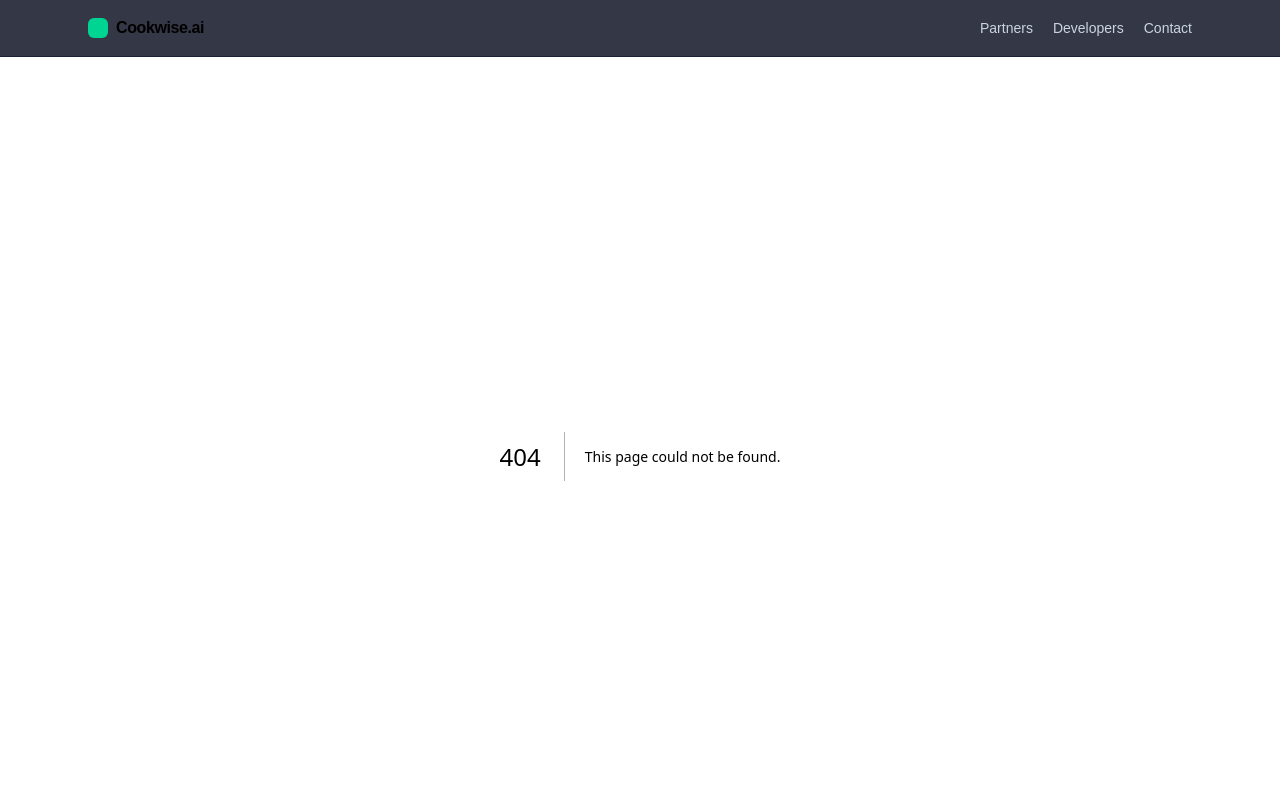
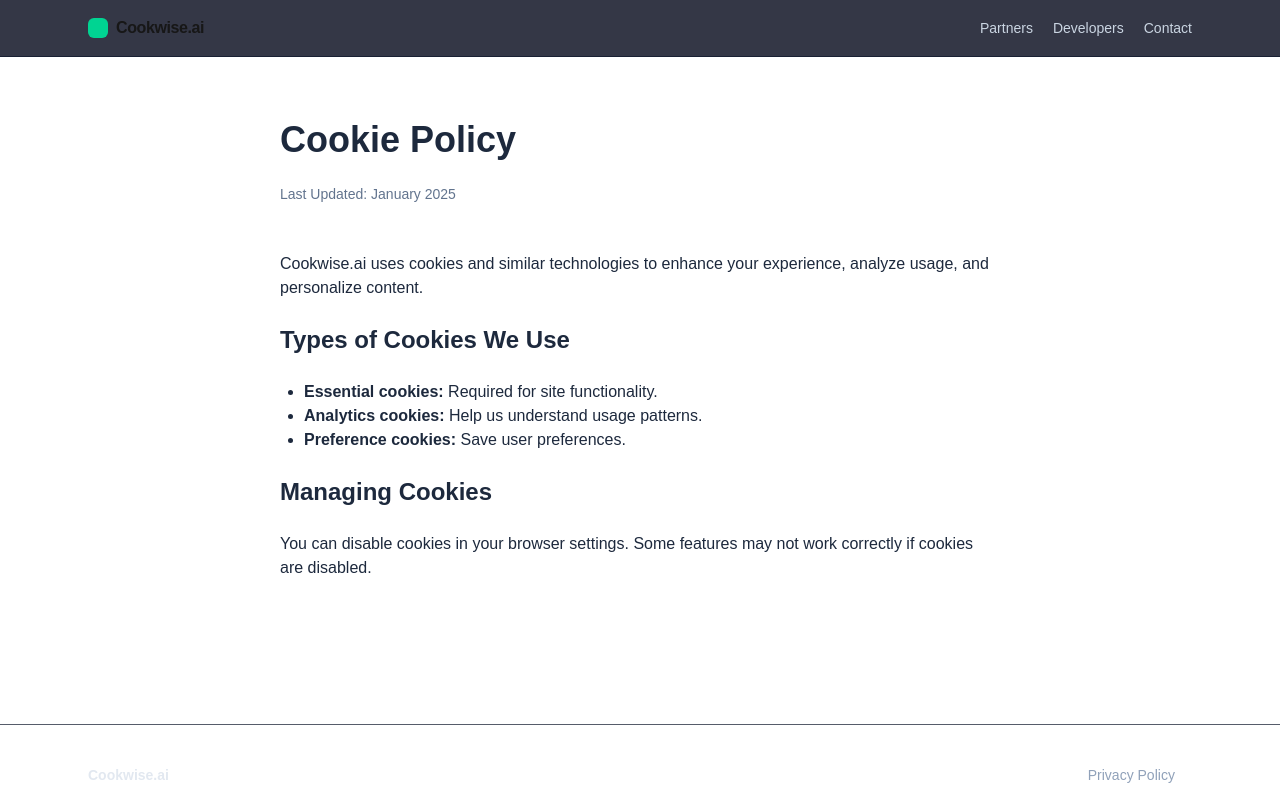
Before and after one commit to robsalter-lab/nextjs-cookwisemkt, a Next.js app: page /cookies in a window 1280 px wide. Before the commit this address had no page. Shown: the top 791 px of the page. Built offline with nearby package versions, Linux system fonts and the light colour scheme.

Commit message:
Create page.tsx

```diff
--- /dev/null
+++ b/app/cookies/page.tsx
@@ -0,0 +1,26 @@
+export default function CookiePolicy() {
+  return (
+    <div className="max-w-3xl mx-auto px-6 py-16 text-slate-800">
+      <h1 className="text-4xl font-bold mb-6">Cookie Policy</h1>
+      <p className="text-sm text-slate-500 mb-12">Last Updated: January 2025</p>
+
+      <p>
+        Cookwise.ai uses cookies and similar technologies to enhance your experience,
+        analyze usage, and personalize content.
+      </p>
+
+      <h2 className="text-2xl font-semibold my-6">Types of Cookies We Use</h2>
+      <ul className="list-disc ml-6 mb-4">
+        <li><strong>Essential cookies:</strong> Required for site functionality.</li>
+        <li><strong>Analytics cookies:</strong> Help us understand usage patterns.</li>
+        <li><strong>Preference cookies:</strong> Save user preferences.</li>
+      </ul>
+
+      <h2 className="text-2xl font-semibold my-6">Managing Cookies</h2>
+      <p>
+        You can disable cookies in your browser settings. Some features may not work
+        correctly if cookies are disabled.
+      </p>
+    </div>
+  );
+}
```
